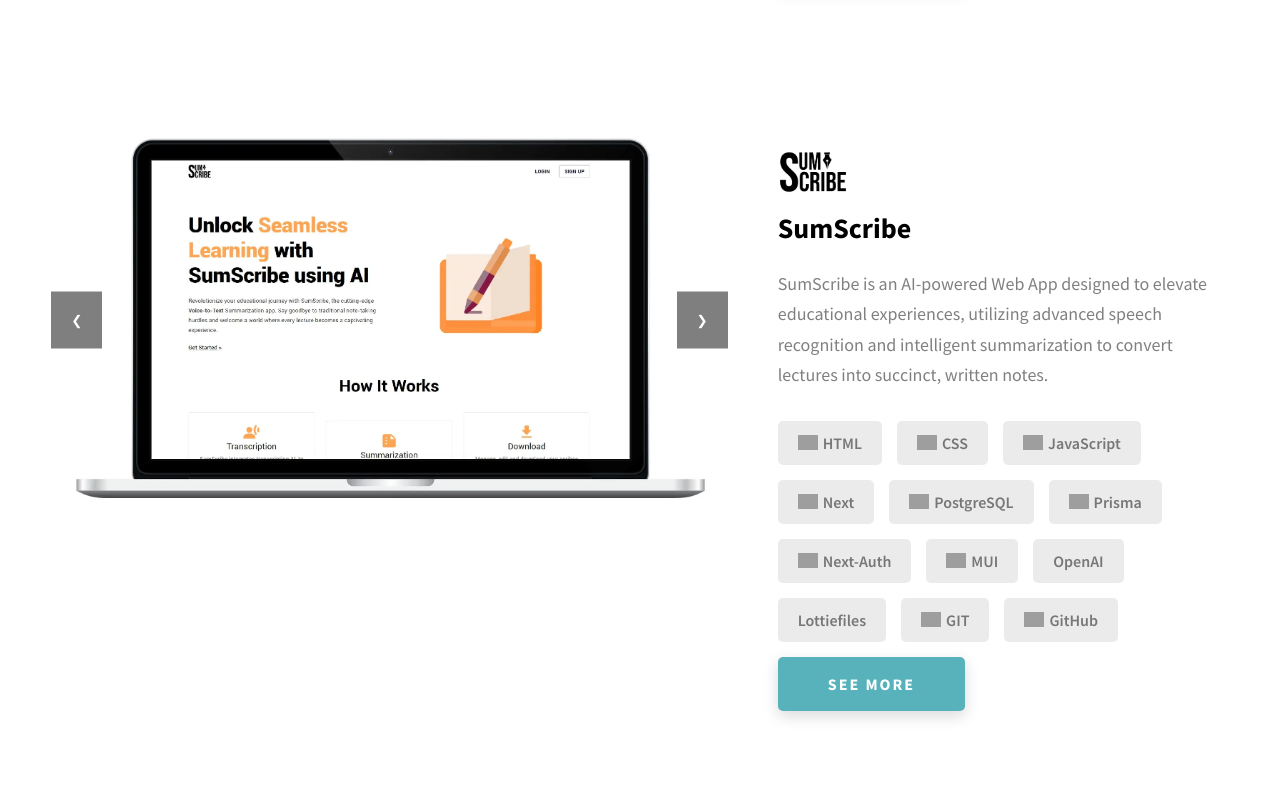
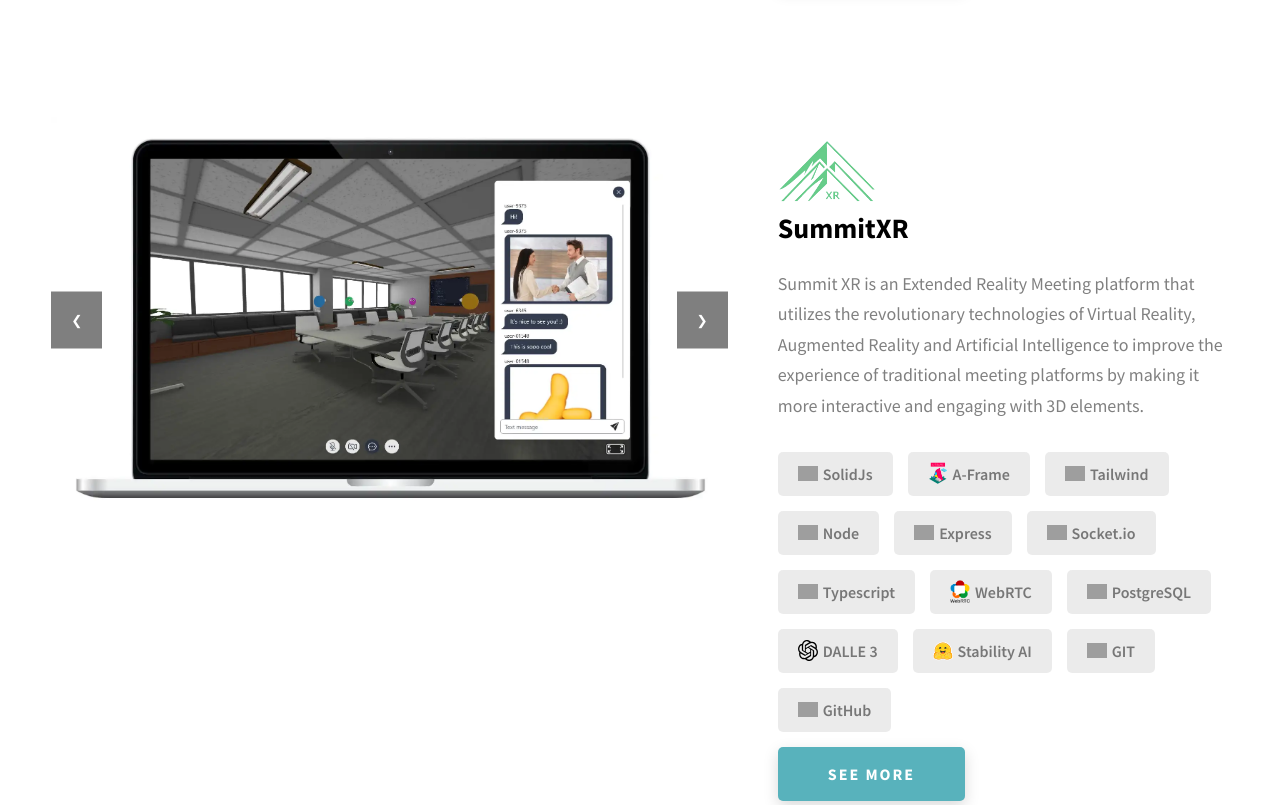
Before and after one commit to KareemEllis/KareemEllis.github.io, a website: page index.html in a window 1280 px wide. Shown: the part 2960-3765 px from the top of the page. Drawn offline with Linux system fonts and the light colour scheme; grey boxes are pictures that could not be loaded; files whose address does not match are found by name.

Commit message:
Added SummitXR

```diff
--- a/index.html
+++ b/index.html
@@ -394,12 +394,96 @@
                 <div class="carousel-container" data-slide-index="0">
                   <button class="prev" onclick="moveSlide(-1, 1)">&#10094;</button>
                   <div class="carousel">
+                    <img src="./assets/webp/Summit/SS_Summit2.webp" alt="SummitXR Application Screenshot 2">
+                    <img src="./assets/webp/Summit/SS_Summit1.webp" alt="SummitXR Application Screenshot 1">
+                    <img src="./assets/webp/Summit/SS_Summit3.webp" alt="SummitXR Application Screenshot 3">
+                    <img src="./assets/webp/Summit/SS_Summit4.webp" alt="SummitXR Application Screenshot 4">
+                    <img src="./assets/webp/Summit/SS_Summit5.webp" alt="SummitXR Application Screenshot 5">
+                  </div>
+                  <button class="next" onclick="moveSlide(1, 1)">&#10095;</button>
+                </div>
+              </div>
+              <div class="projects__row-content">
+                <img src="./assets/webp/Summit/SummitXR_Logo.webp" class="project-logo" alt="SummitXR by Kareem Ellis">
+                <h3 class="projects__row-content-title">SummitXR</h3>
+                <p class="projects__row-content-desc">
+                  Summit XR is an Extended Reality Meeting platform that utilizes the revolutionary technologies of Virtual Reality, Augmented Reality and Artificial Intelligence to improve the experience of traditional meeting platforms by making it more interactive and engaging with 3D elements.
+                </p>
+                <div class="skills-project">
+                  <div class="skills__skill">
+                    <img src="https://cdn.jsdelivr.net/gh/devicons/devicon@latest/icons/solidjs/solidjs-original.svg" alt="SolidJs Logo"/>
+                    SolidJs
+                  </div>
+                  <div class="skills__skill">
+                    <img src="./assets/png/a-frame-logo.png" alt="Chakra-UI Logo"/>
+                    A-Frame
+                  </div>
+                  <div class="skills__skill">
+                    <img src="https://cdn.jsdelivr.net/gh/devicons/devicon@latest/icons/tailwindcss/tailwindcss-original.svg" alt="Tailwind Logo"/>
+                    Tailwind
+                  </div>
+                  <div class="skills__skill">
+                    <img src="https://cdn.jsdelivr.net/gh/devicons/devicon@latest/icons/nodejs/nodejs-original-wordmark.svg" alt="Node Logo"/>
+                    Node
+                  </div>
+                  <div class="skills__skill">
+                    <img src="https://cdn.jsdelivr.net/gh/devicons/devicon@latest/icons/express/express-original.svg" alt="Express Logo"/>
+                    Express
+                  </div>
+                  <div class="skills__skill">
+                    <img src="https://cdn.jsdelivr.net/gh/devicons/devicon@latest/icons/socketio/socketio-original.svg" alt="Socket.io Logo"/>
+                    Socket.io
+                  </div>
+                  <div class="skills__skill">
+                    <img src="https://cdn.jsdelivr.net/gh/devicons/devicon@latest/icons/typescript/typescript-original.svg" alt="Typescript Logo"/>
+                    Typescript
+                  </div>
+                  <div class="skills__skill">
+                    <img src="./assets/png/webrtc-logo-vert-retro-255x305.png" alt="WebRTC Logo"/>
+                    WebRTC
+                  </div>
+                  <div class="skills__skill">
+                    <img src="https://cdn.jsdelivr.net/gh/devicons/devicon@latest/icons/postgresql/postgresql-original.svg" alt="PostgreSQL Logo"/>
+                    PostgreSQL
+                  </div>
+                  <div class="skills__skill">
+                    <img src="./assets/svg/openai-2.svg" alt="OpenAI Logo"/>
+                    DALLE 3
+                  </div>
+                  <div class="skills__skill">
+                    <img src="./assets/svg/huggingface-2.svg" alt="Huggingface Logo"/>
+                    Stability AI
+                  </div>
+                  <div class="skills__skill">
+                    <img src="https://cdn.jsdelivr.net/gh/devicons/devicon@latest/icons/git/git-original-wordmark.svg" alt="GIT Logo"/>
+                    GIT
+                  </div>
+                  <div class="skills__skill">
+                    <img src="https://cdn.jsdelivr.net/gh/devicons/devicon@latest/icons/github/github-original.svg" alt="GitHub Logo"/>
+                    GitHub
+                  </div>
+
+                </div>
+                <a
+                  href="https://summitxr.onrender.com/"
+                  class="btn btn--med btn--theme dynamicBgClr"
+                  target="_blank"
+                  >See More</a
+                >
+              </div>
+            </div>
+
+            <div class="projects__row">
+              <div class="projects__row-img-cont">
+                <div class="carousel-container" data-slide-index="0">
+                  <button class="prev" onclick="moveSlide(-1, 2)">&#10094;</button>
+                  <div class="carousel">
                     <img src="./assets/webp/Sumscribe/Mockup_Sumscribe.webp" alt="Sumscribe Home Page">
                     <img src="./assets/webp/Sumscribe/SS_SumScribe_1.webp" alt="Sumscribe Dashboard">
                     <img src="./assets/webp/Sumscribe/SS_SumScribe_2.webp" alt="Sumscribe Edit Page">
                     <img src="./assets/webp/Sumscribe/SS_SumScribe_3.webp" alt="Sumscirbe View Page">
                   </div>
-                  <button class="next" onclick="moveSlide(1, 1)">&#10095;</button>
+                  <button class="next" onclick="moveSlide(1, 2)">&#10095;</button>
                 </div>
               </div>
               <div class="projects__row-content">
@@ -469,14 +553,14 @@
             <div class="projects__row">
               <div class="projects__row-img-cont">
                 <div class="carousel-container" data-slide-index="0">
-                  <button class="prev" onclick="moveSlide(-1, 2)">&#10094;</button>
+                  <button class="prev" onclick="moveSlide(-1, 3)">&#10094;</button>
                   <div class="carousel">
                     <img src="./assets/webp/Jotter/Mockup_Jotter.webp" alt="Jotter Dashboard">
                     <img src="./assets/webp/Jotter/SS_Jotter_1.webp" alt="Jotter Note View">
                     <img src="./assets/webp/Jotter/SS_Jotter_2.webp" alt="Jotter New Note Page">
                     <img src="./assets/webp/Jotter/SS_Jotter_3.webp" alt="Jotter Manage Labels Page">
                   </div>
-                  <button class="next" onclick="moveSlide(1, 2)">&#10095;</button>
+                  <button class="next" onclick="moveSlide(1, 3)">&#10095;</button>
                 </div>
               </div>
               <div class="projects__row-content">
@@ -547,13 +631,13 @@
             <div class="projects__row">
               <div class="projects__row-img-cont">
                 <div class="carousel-container" data-slide-index="0">
-                  <button class="prev" onclick="moveSlide(-1, 3)">&#10094;</button>
+                  <button class="prev" onclick="moveSlide(-1, 4)">&#10094;</button>
                   <div class="carousel">
                     <img src="./assets/webp/Hubs/SS_Hubs1.webp" alt="#iamWIty Stage View">
                     <img src="./assets/webp/Hubs/SS_Hubs2.webp" alt="#iamWIty Avatars">
                     <img src="./assets/webp/Hubs/SS_Hubs3.webp" alt="#iamWIty Keynote Speakers Selfie">
                   </div>
-                  <button class="next" onclick="moveSlide(1, 3)">&#10095;</button>
+                  <button class="next" onclick="moveSlide(1, 4)">&#10095;</button>
                 </div>
               </div>
               <div class="projects__row-content">
```
Also changed, not shown: assets/png/a-frame-logo.png (added), assets/png/webrtc-logo-vert-retro-255x305.png (added), assets/svg/huggingface-2.svg (added), assets/svg/openai-2.svg (added), assets/webp/Summit/SS_Summit1.webp (added), assets/webp/Summit/SS_Summit2.webp (added), assets/webp/Summit/SS_Summit3.webp (added), assets/webp/Summit/SS_Summit4.webp (added), assets/webp/Summit/SS_Summit5.webp (added), assets/webp/Summit/SummitXR_Logo.webp (added).
